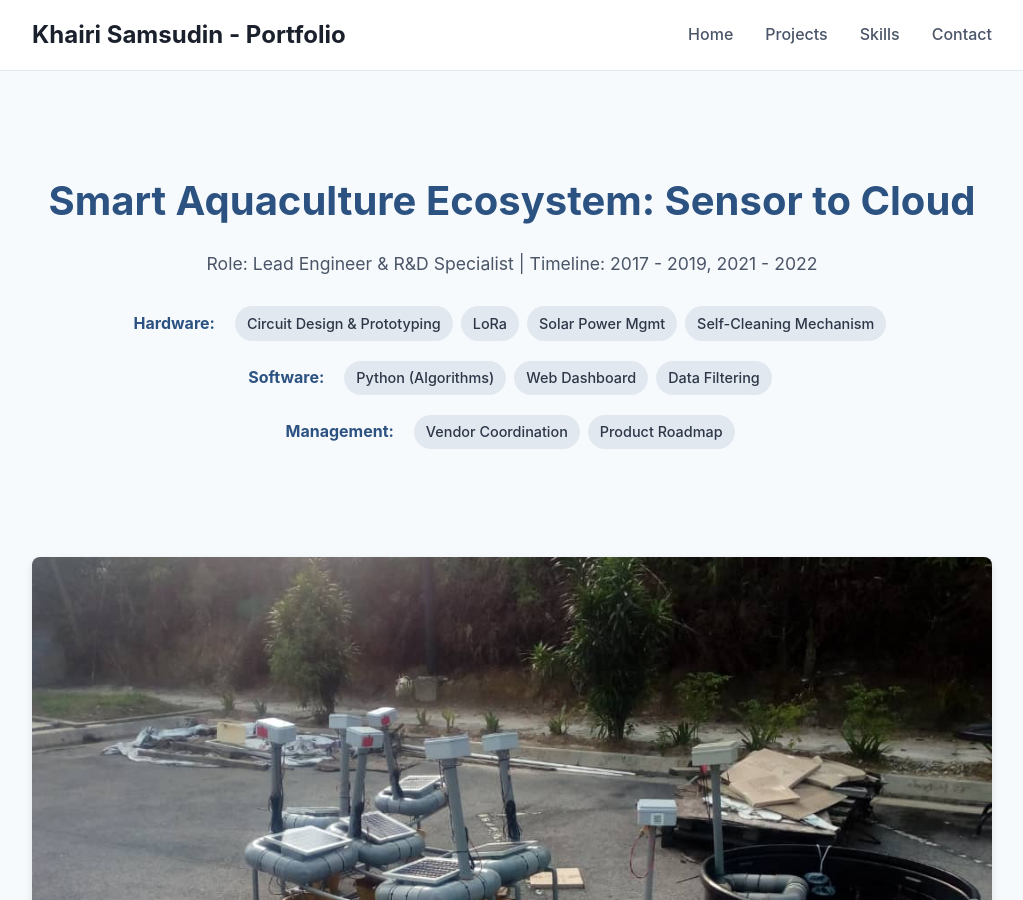
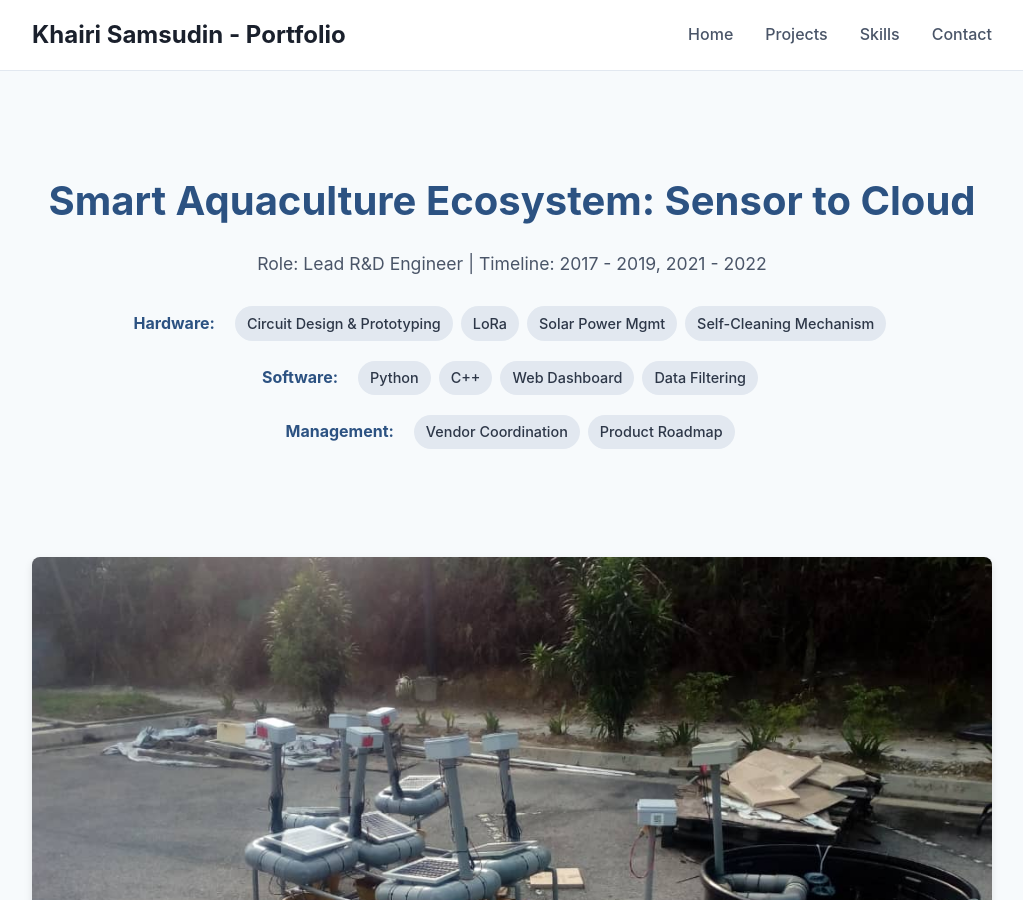
Before and after one commit to xion-xion/xion-xion.github.io, a Jekyll site: the page built from projects/project-aquaculture.html, in a window 1280 px wide and 900 px high. Shown: the whole window, without its empty margins (128-1151 px from the left). Built offline with Jekyll 4.4.1, drawn with Linux system fonts in a browser that asks for light colours.

Commit message:
Fix: Role and Skill

```diff
--- a/projects/project-aquaculture.html
+++ b/projects/project-aquaculture.html
@@ -5,7 +5,7 @@ title: "Smart Aquaculture Ecosystem: Sensor to Cloud"
 
 <section class="project-hero">
     <h1>Smart Aquaculture Ecosystem: Sensor to Cloud</h1>
-    <p class="role">Role: Lead Engineer & R&D Specialist | Timeline: 2017 - 2019, 2021 - 2022</p>
+    <p class="role">Role: Lead R&D Engineer | Timeline: 2017 - 2019, 2021 - 2022</p>
     <div class="tech-stack-display">
         <div class="tech-stack-row">
             <span class="tech-label">Hardware:</span>
@@ -16,7 +16,8 @@ title: "Smart Aquaculture Ecosystem: Sensor to Cloud"
         </div>
         <div class="tech-stack-row">
             <span class="tech-label">Software:</span>
-            <span class="tech-tag">Python (Algorithms)</span>
+            <span class="tech-tag">Python</span>
+            <span class="tech-tag">C++</span>
             <span class="tech-tag">Web Dashboard</span>
             <span class="tech-tag">Data Filtering</span>
         </div>
--- a/projects/project-energy-eye.html
+++ b/projects/project-energy-eye.html
@@ -5,7 +5,7 @@ title: "Energy Eye: Commercial Product Development"
 
 <section class="project-hero">
     <h1>Energy Eye: Commercial Product Development</h1>
-    <p class="role">Product Lead & System Architect | Timeline: 2024 - Present</p>
+    <p class="role">Product Lead | Timeline: 2024 - Present</p>
     <div class="tech-stack-display">
         <div class="tech-stack-row">
             <span class="tech-label">Product Leadership:</span>
@@ -15,7 +15,6 @@ title: "Energy Eye: Commercial Product Development"
         </div>
         <div class="tech-stack-row">
             <span class="tech-label">Technical Architecture:</span>
-            <span class="tech-tag">IoT System Design</span>
             <span class="tech-tag">Cloud Integration</span>
             <span class="tech-tag">Data Analytics</span>
         </div>
--- a/projects/project-laundry.html
+++ b/projects/project-laundry.html
@@ -5,7 +5,7 @@ title: "Jom! Laundry: Engineering a Profitable Business Model"
 
 <section class="project-hero">
     <h1>Jom! Laundry: Engineering a Profitable Business Model</h1>
-    <p class="role">Co-Founder & Operations Director | Timeline: 2018 - 2021</p>
+    <p class="role">Co-Founder | Timeline: 2018 - 2021</p>
     <div class="tech-stack-display">
         <div class="tech-stack-row">
             <span class="tech-label">Engineering:</span>
--- a/projects/project-smart-factory.html
+++ b/projects/project-smart-factory.html
@@ -5,7 +5,7 @@ title: Integrated Smart Factory Ecosystem (IIoT)
 
 <section class="project-hero">
     <h1>Integrated Smart Factory Ecosystem (IIoT)</h1>
-    <p class="role">Role: System Integration Lead | Timeline: 2023 - Present</p>
+    <p class="role">Role: Lead Systems Integration Engineer | Timeline: 2023 - Present</p>
     <div class="tech-stack-display">
         <div class="tech-stack-row">
             <span class="tech-label">Hardware & Automation:</span>
@@ -17,6 +17,7 @@ title: Integrated Smart Factory Ecosystem (IIoT)
         </div>
         <div class="tech-stack-row">
             <span class="tech-label">Software & Protocols:</span>
+            <span class="tech-tag">Java</span>
             <span class="tech-tag">Niagara Framework (Supervisor)</span>
             <span class="tech-tag">SQL Database Integration</span>
             <span class="tech-tag">Modbus RTU & BACnet/IP</span>
```
